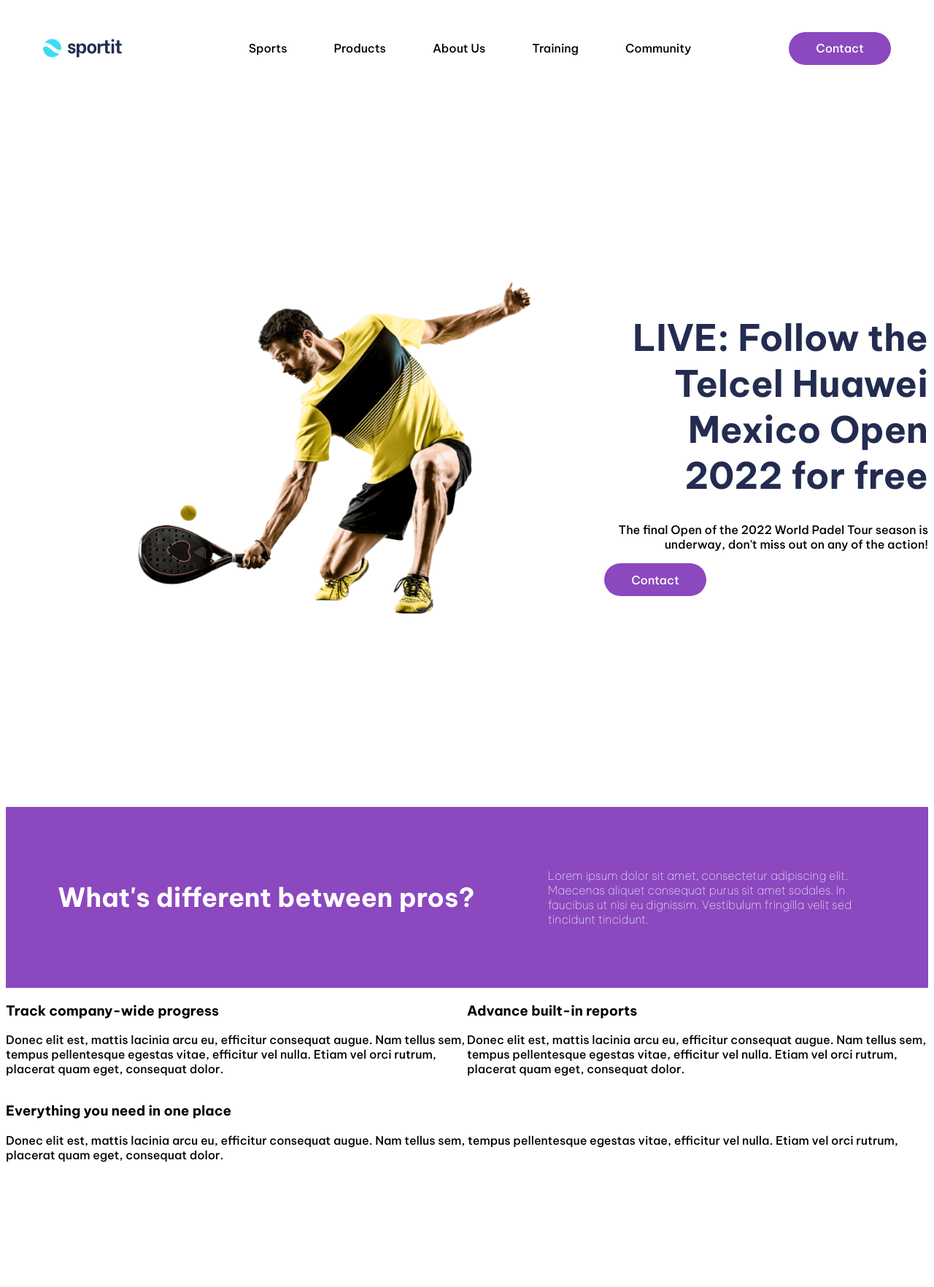
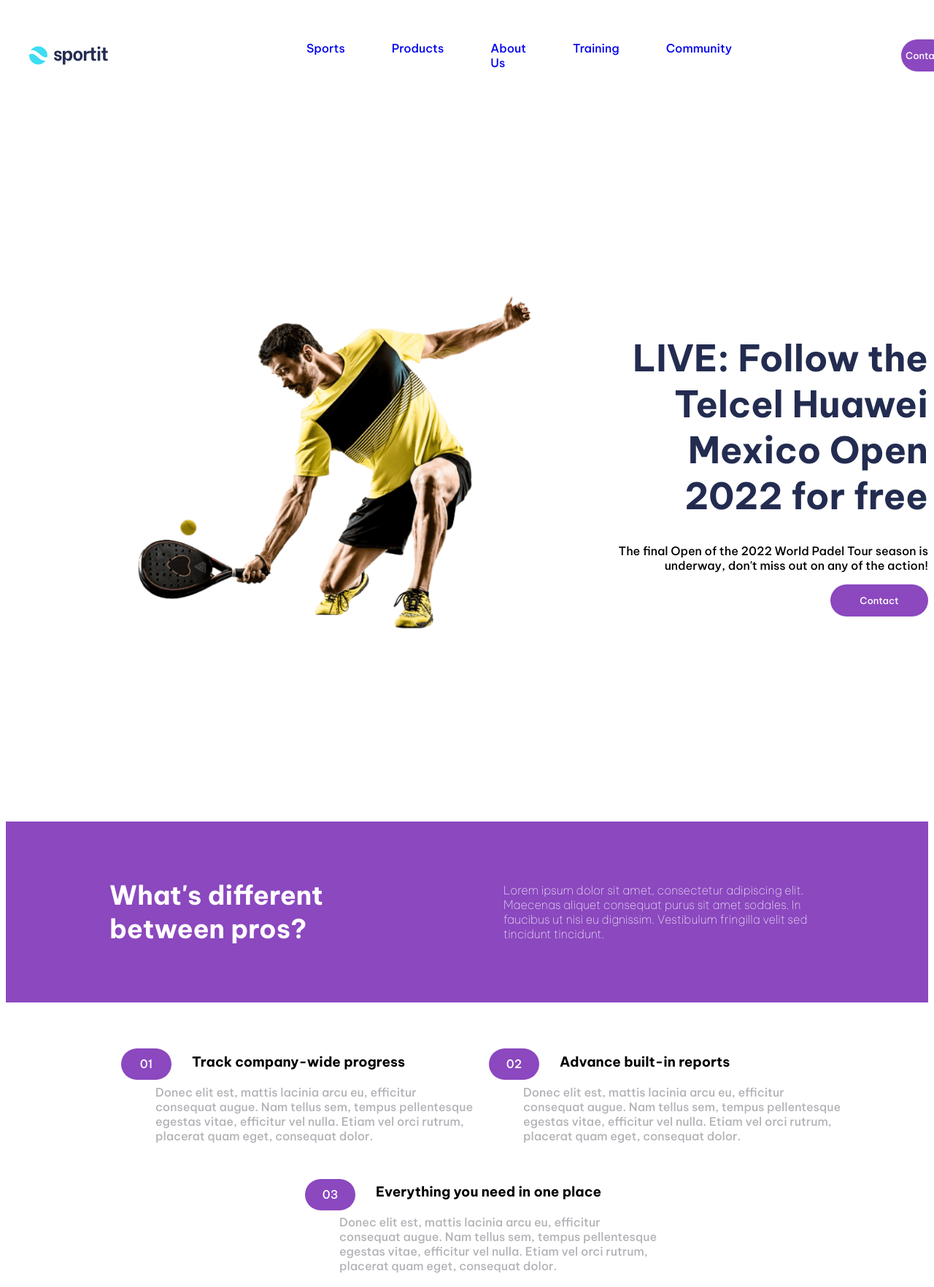
Before and after one commit to Frank-Coder023/EntegableFinal-Frontend1, a plain HTML site: page index.html in a window 1280 px wide. Shown: the whole page at 73% size. Before the commit the page ends 1617 px from the top, so only its background shows below. Drawn offline with Linux system fonts and the light colour scheme.

Commit message:
Version de escritorio finalizada, version de celular casi acabada tambien David

```diff
--- a/css/style.css
+++ b/css/style.css
@@ -5,8 +5,36 @@
 .Header{
     display: flex;
     flex-direction: row;
+    justify-content:space-between;
+    align-items: center;
+    padding: 2rem;
+    gap: 200px;
+}
+
+.barras{
+    height: 60px;
+    width: 60px;
+}
+
+.Nav{
+    display: none;
+}
+
+.boton_nav{
+    display: none;
+}
+
+
+
+
+@media (min-width: 1080px) {  /*Media Query Para el header*/
+
+    .Header{
         justify-content: space-around;
-    align-items: center;
+    }
+
+    .barras{
+        display: none;
     }
 
     .Nav{
@@ -17,22 +45,70 @@
     }
 
     .links{
-    padding: 2rem;
+        padding: 0 2rem;
     }
 
-.boton{
-    display: flex;
-    align-items: center;
-    justify-content: center;
-    width: 140px;
-    height: 45px;
-    background-color: #8B48BF;
-    background-clip: content-box;
-    border-radius: 50px;
-    justify-content: center;
-    color: white;
+    .links2{
+        text-decoration: none;
     }
 
+    .links2:hover{
+        color: #888888;
+    }
+
+}
+
+
+
+.boton{
+    font-family: 'Be Vietnam Pro';
+    background-color: #8B48BF;
+    color: white;
+    font-size: 13px;
+    height: 44px;
+    width: 134px;
+    border-radius: 50px;
+    border: none;
+}
+
+@media (min-width: 1080px) { /*Media Query Para los botones de contacto*/
+    .boton_nav{
+        display: block;
+    }
+}
+
+
+.boton:hover{
+    box-shadow: 2px 2px 5px #888888;
+}
+
+.intro{
+    display: flex;
+    flex-direction: column;
+    justify-content: center;
+    align-items: center;
+    margin-top: 164px;
+    margin-bottom: 80px;
+    margin-left: 40px;
+    gap: 100px;
+    width: 400px;
+}
+
+.padel{
+    width: 400px;
+}
+
+.Intro_texto{
+    width: 400px;
+    text-align: right;
+}
+
+.Intro_titulo{
+    font-size: 50px;
+    color: #232C50;
+}
+
+@media (min-width: 1080px) { /*Media Query introduccion*/
     .intro{
         display: flex;
         flex-direction: row;
@@ -42,18 +118,44 @@
         margin-bottom: 260px;
         margin-left: 180px;
         gap: 100px;
+        width: auto;
+    }
+
+    .padel{
+        width: auto;
     }
 
     .Intro_texto{
         width: 450px;
-    text-align: right;
+    }
 }
 
-.Intro_titulo{
-    font-size: 50px;
-    color: #232C50;
+
+.Barra{
+    display: flex;
+    flex-direction: column;
+    justify-content: center;
+    align-items: center;
+    padding: 40px 20px;
+    height: auto;
+    gap: 50px;
+    width: 480px;
+    background-color: #3CDDF3;
+    color: white;
 }
 
+.Barra_texto{
+    width: 440px;
+    font-size: 36px;
+}
+
+.Barra_parrafo{
+    font-weight: lighter;
+    width: 440px;
+    font-size: 16px;
+}
+
+@media (min-width: 1080px) { /*Media Query Barra morada*/
     .Barra{
         display: flex;
         flex-direction: row;
@@ -66,23 +168,77 @@
         background-color: #8B48BF;
         color: white;
     }
-
-.Barra_texto{
-    width: 700x;
-    font-size: 36px;
-}
-
-.Barra_parrafo{
-    font-weight: lighter;
-    width: 450px;
-    font-size: 16px;
 }
 
 .Grid{
+    display: flex;
+    flex-direction: column;
+    margin-left: 34px;
+    gap: 20px;
+    margin-top: 80px;
+}
+
+.Grid_contenido{
+    display: flex;
+    gap: 8px;
+}
+
+
+
+.boton_numero{
+    height: 69px;
+    width: 50px;
+    font-size: 16px;
+    font-family: 'Be Vietnam Pro';
+    border-radius: 30px;
+    border: none;
+}
+
+.Grid_parrafo{
+    margin-top: 20px;
+    margin-left: -50px;
+}
+
+
+@media (min-width: 1080px) {
+    .Grid{
+        padding-top: 50px;
         display: grid;
         grid-template-columns: repeat(2, 1fr);
+        margin: auto;
+        width: 75%;
     }
 
     .Grid_inferior{
         grid-column: span 2;
+        margin: auto;
+        width: 100%;
     }
+
+    .Grid_contenido{
+        display: flex;
+        align-items: center;
+        justify-content: center;
+    }
+
+    .boton_numero{
+        background-color: #8B48BF;
+        color: white;
+        font-family: 'Be Vietnam Pro';
+        font-size: 16px;
+        height: 43px;
+        width: 69px;
+        border-radius: 50px;
+        border: none;
+        margin-top: -90px;
+    }
+
+    .Grid_parrafo{
+        width: 437px;
+        color: #B3B2B7;
+    }
+
+    .Grid_texto{
+        padding-left: 20px;
+    }
+}
--- a/index.html
+++ b/index.html
@@ -12,21 +12,24 @@
 <body>
     <header class="Header">
         <img src="img/logo.svg" alt="Logo">
-        <ul class="Nav">
-            <li class="links">Sports</li>
-            <li class="links">Products</li>
-            <li class="links">About Us</li>
-            <li class="links">Training</li>
-            <li class="links">Community</li>
-        </ul>
-        <p class="boton">Contact</p>
+        <img class="barras" src="img/icon-hamburger.svg" alt="Menu">
+        <nav>
+            <ul class="Nav">
+                <li class="links"><a href="#" class="links2">Sports</a></li>
+                <li class="links"><a href="#" class="links2">Products</a></li>
+                <li class="links"><a href="#" class="links2">About Us</a></li>
+                <li class="links"><a href="#" class="links2">Training</a></li>
+                <li class="links"><a href="#" class="links2">Community</a></li>
+            </ul>
+        </nav>
+        <button class="boton boton_nav">Contact</button>
     </header>
     <div class="intro">
-        <img src="img/padel-intro.png" alt="Persona jugando padel">
+        <img src="img/padel-intro.png" alt="Persona jugando padel" class="padel">
         <div class="Intro_texto">
             <h1 class="Intro_titulo">LIVE: Follow the Telcel Huawei Mexico Open 2022 for free</h1>
             <p>The final Open of the 2022 World Padel Tour season is underway, don't miss out on any of the action!</p>
-            <p class="boton">Contact</p>
+            <button class="boton">Contact</button>
         </div>
     </div>
     <div class="Barra">
@@ -35,16 +38,25 @@
     </div>
     <div class="Grid">
         <div class="Grid_contenido">
-            <h3>Track company-wide progress</h3>
-            <p>Donec elit est, mattis lacinia arcu eu, efficitur consequat augue. Nam tellus sem, tempus pellentesque egestas vitae, efficitur vel nulla. Etiam vel orci rutrum, placerat quam eget, consequat dolor.</p>
+            <button class="boton_numero">01</button>
+            <div>
+                <h3 class="Grid_texto">Track company-wide progress</h3>
+                <p class="Grid_parrafo Grid_texto">Donec elit est, mattis lacinia arcu eu, efficitur consequat augue. Nam tellus sem, tempus pellentesque egestas vitae, efficitur vel nulla. Etiam vel orci rutrum, placerat quam eget, consequat dolor.</p>
+            </div>
         </div>
         <div class="Grid_contenido">
-            <h3>Advance built-in reports</h3>
-            <p>Donec elit est, mattis lacinia arcu eu, efficitur consequat augue. Nam tellus sem, tempus pellentesque egestas vitae, efficitur vel nulla. Etiam vel orci rutrum, placerat quam eget, consequat dolor.</p>
+            <button class="boton_numero">02</button>
+            <div>
+                <h3 class="Grid_texto">Advance built-in reports</h3>
+                <p class="Grid_parrafo Grid_texto">Donec elit est, mattis lacinia arcu eu, efficitur consequat augue. Nam tellus sem, tempus pellentesque egestas vitae, efficitur vel nulla. Etiam vel orci rutrum, placerat quam eget, consequat dolor.</p>
+            </div>
         </div>
         <div class="Grid_contenido Grid_inferior">
-            <h3>Everything you need in one place</h3>
-            <p>Donec elit est, mattis lacinia arcu eu, efficitur consequat augue. Nam tellus sem, tempus pellentesque egestas vitae, efficitur vel nulla. Etiam vel orci rutrum, placerat quam eget, consequat dolor.</p>
+            <button class="boton_numero">03</button>
+            <div>
+                <h3 class="Grid_texto">Everything you need in one place</h3>
+                <p class="Grid_parrafo Grid_texto">Donec elit est, mattis lacinia arcu eu, efficitur consequat augue. Nam tellus sem, tempus pellentesque egestas vitae, efficitur vel nulla. Etiam vel orci rutrum, placerat quam eget, consequat dolor.</p>
+            </div>
         </div>
     </div>
 </body>
```
Lines whose indentation alone changed are shown as unchanged.
